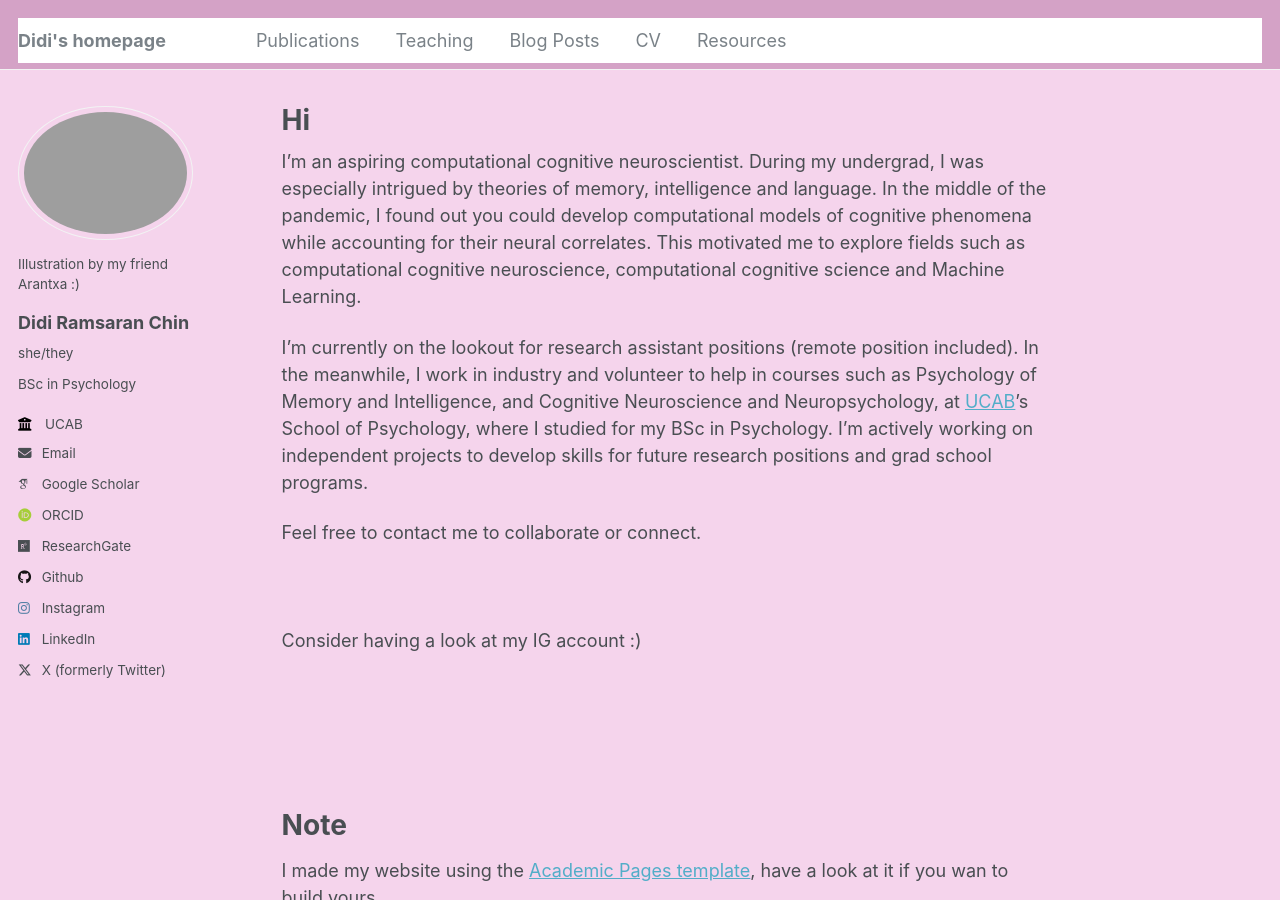
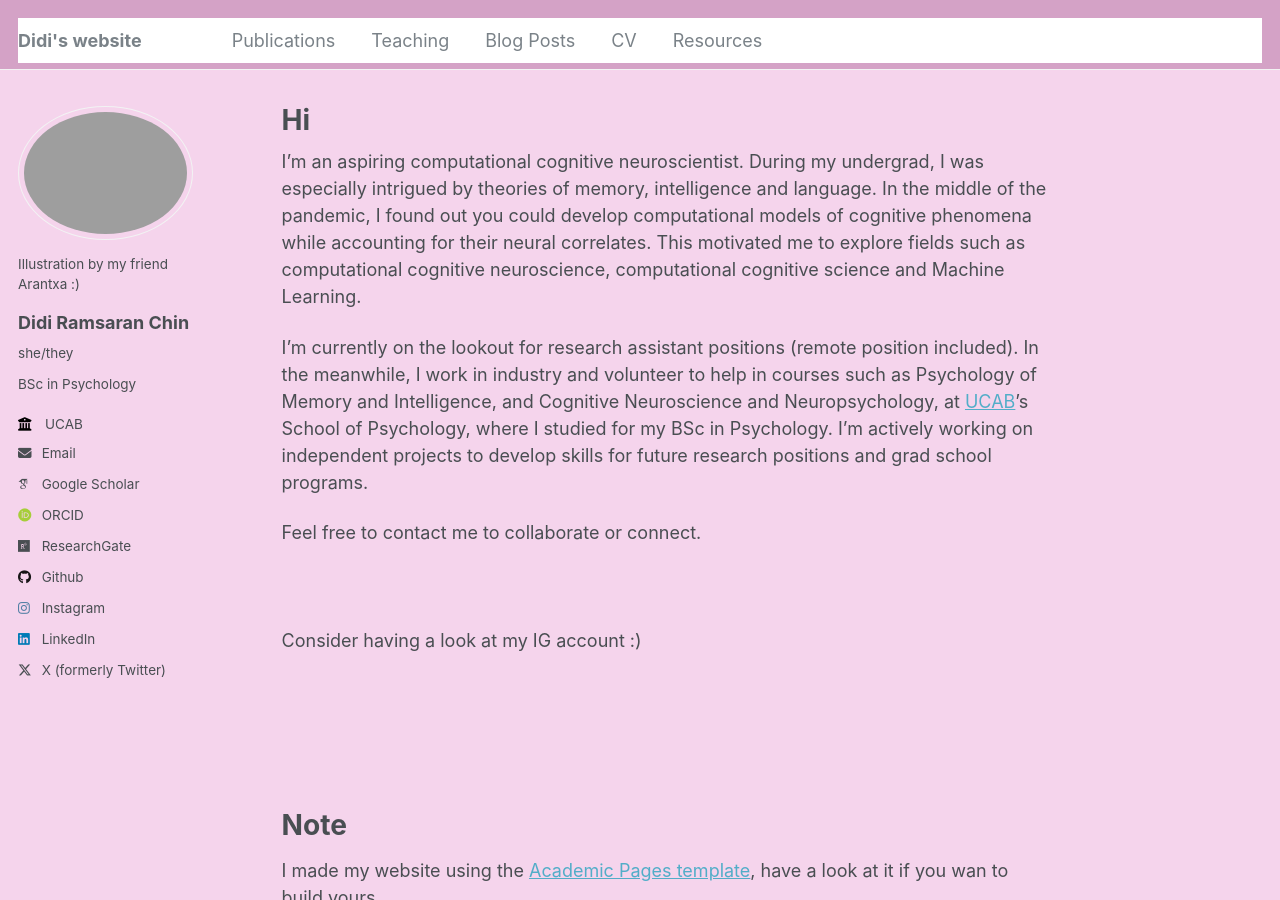
Before and after one commit to neurodidi/neurodidi.github.io, a Jekyll site: the page built from _pages/about.md, in a window 1280 px wide and 900 px high. Built offline with Jekyll 4.4.1, drawn with Linux system fonts in a browser that asks for light colours; some web fonts are replaced; a script that is not in the unit is left out.

Commit message:
Update _config.yml

```diff
--- a/_config.yml
+++ b/_config.yml
@@ -8,7 +8,7 @@
 
 # Basic Site Settings
 locale                   : "en-US"
-title                    : "Didi's homepage"
+title                    : "Didi's website"
 title_separator          : "-"
 name                     : &name "Didi Ramsaran Chin"
 description              : &description "personal description"
```
